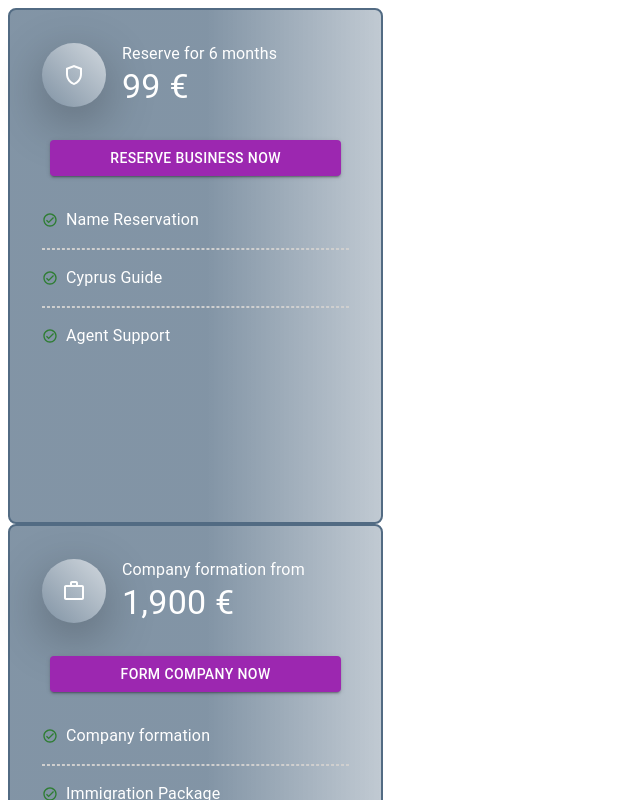
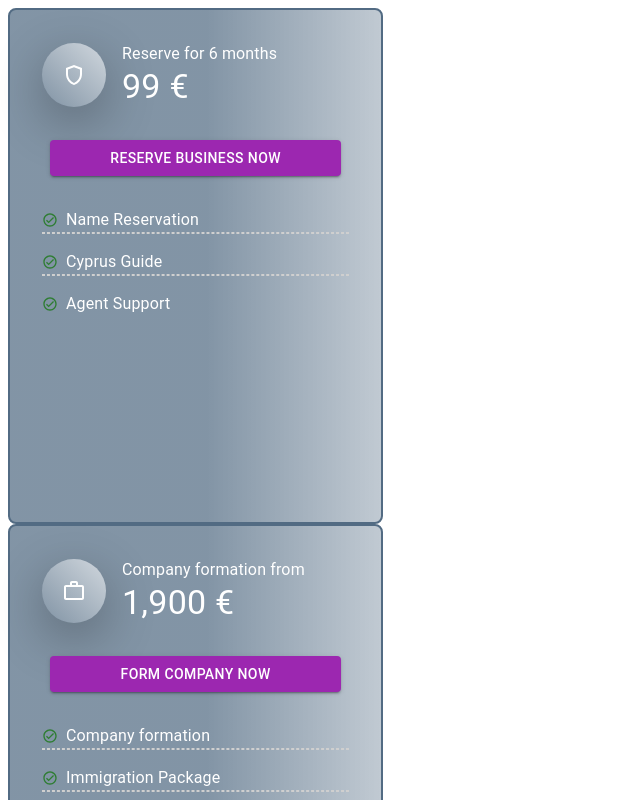
Before and after one commit to quantruong-2518/oryve-onboarding, a Next.js app: page /check-avail-result/CreationPlan in a window 1280 px wide. Shown: the top 800 px of the page, without its empty margins (0-640 px from the left). Built offline with nearby package versions, Linux system fonts and the light colour scheme.

Commit message:
fix spacing

```diff
--- a/pages/check-avail-result/CreationPlan.tsx
+++ b/pages/check-avail-result/CreationPlan.tsx
@@ -31,10 +31,9 @@ const CreationPlan = () => {
           const isLast = index === options.length - 1;
 
           return (
-            <>
+            <Box key={option}>
               <Box
                 sx={{ display: 'flex', gap: '0.5rem', alignItems: 'center' }}
-                key={option}
               >
                 <CheckCircleOutlinedIcon
                   sx={{ fontSize: '1rem' }}
@@ -46,7 +45,7 @@ const CreationPlan = () => {
               </Box>
 
               {!isLast && <Divider sx={{ border: '1px dashed #cfcfcf' }} />}
-            </>
+            </Box>
           );
         })}
       </Box>
@@ -67,7 +66,7 @@ const CreationPlan = () => {
             border: '2px solid #526B83',
             borderRadius: '0.5rem',
             padding: {
-              sx: '1rem',
+              xs: '1rem',
               md: '2rem',
             },
             display: 'flex',
```
